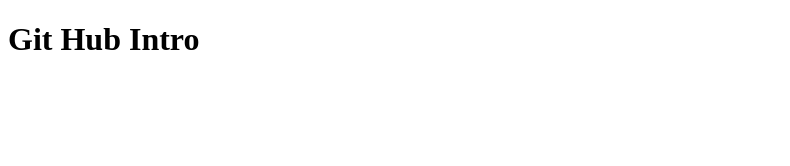
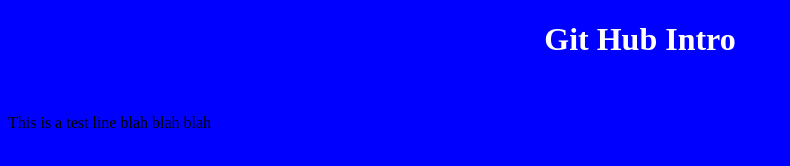
Before and after one commit to Danielrhodesy/gitIntro, a plain HTML site: page index.html in a window 1280 px wide. Shown: the whole page, without its empty margins (0-790 px from the left). Drawn offline with Linux system fonts and the light colour scheme.

Commit message:
Second Commit

```diff
--- a/css/style.css
+++ b/css/style.css
@@ -0,0 +1,9 @@
+body {
+	background-color: blue;
+}
+
+h1 {
+	text-align: center;
+	color: white;
+
+}
--- a/index.html
+++ b/index.html
@@ -1,10 +1,12 @@
 <!DOCTYPE html>
 <html>
 	<head>
+		<link rel="stylesheet" type="text/css" href="css/style.css">
 		<title>Git Hub Intro</title>
 	</head>
 	<body>
 		<h1>Git Hub Intro</h1>
-
+		<br>
+		<p>This is a test line blah blah blah</p>
 	</body>
 </html>
```
